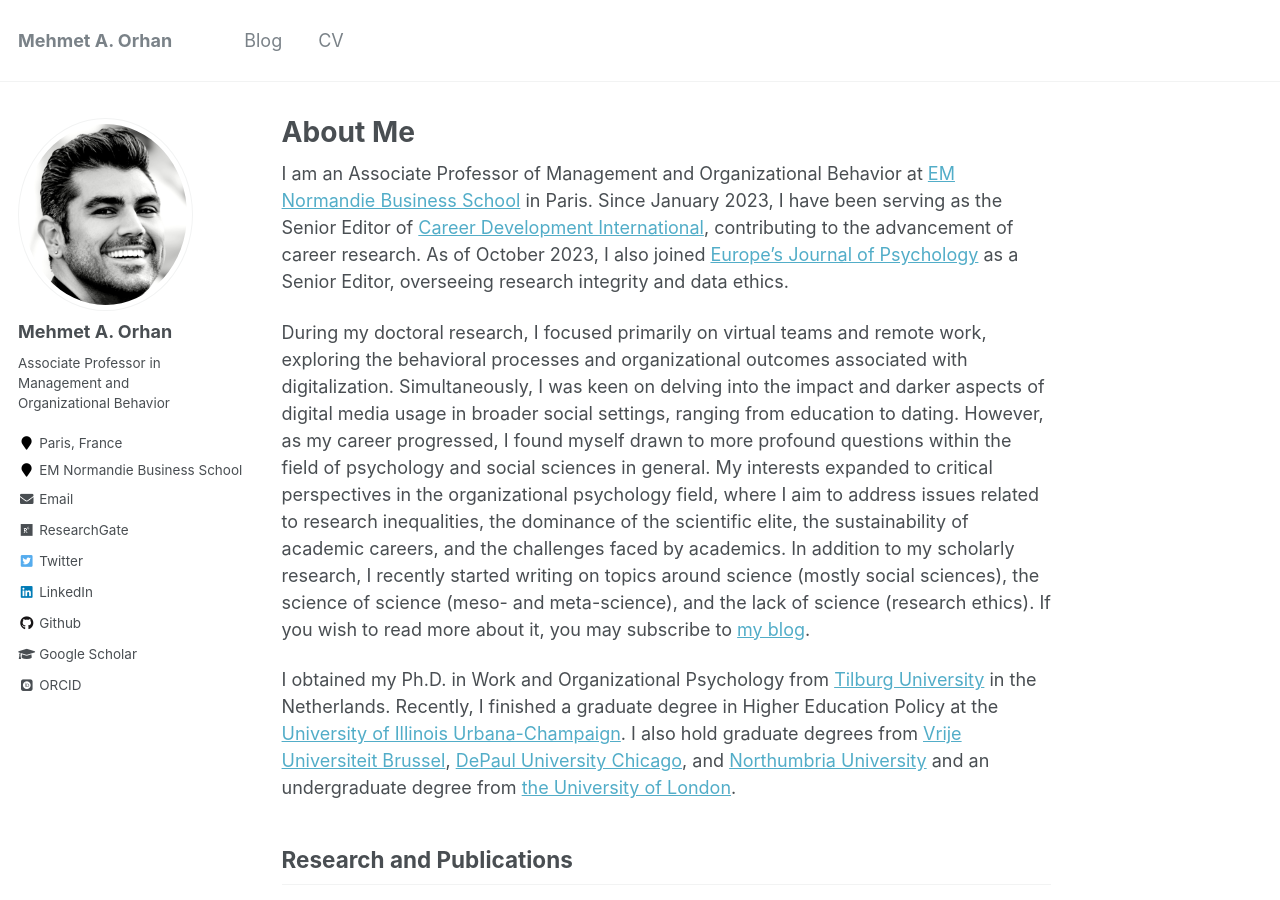
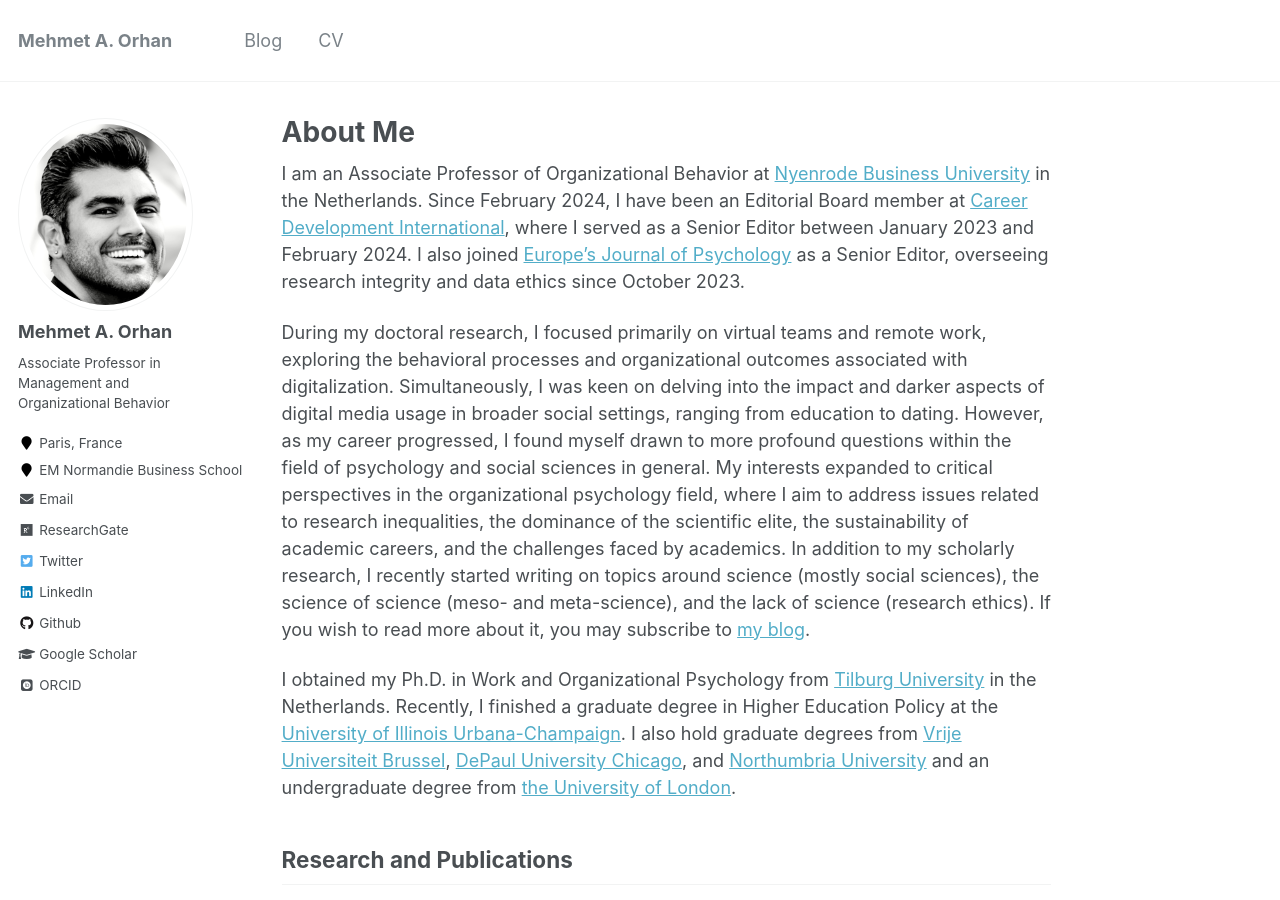
Before and after one commit to maorhan/maorhan.github.io, a Jekyll site: the page built from _pages/about.md, in a window 1280 px wide and 900 px high. Built offline with Jekyll 4.4.1, drawn with Linux system fonts in a browser that asks for light colours; some web fonts are replaced.

Commit message:
Update about.md

```diff
--- a/_pages/about.md
+++ b/_pages/about.md
@@ -8,7 +8,7 @@ redirect_from:
   - /about.html
 ---
 
-I am an Associate Professor of Management and Organizational Behavior at [EM Normandie Business School](https://en.em-normandie.com/) in Paris. Since January 2023, I have been serving as the Senior Editor of [Career Development International](https://www.emeraldgrouppublishing.com/journal/cdi), contributing to the advancement of career research. As of October 2023, I also joined [Europe's Journal of Psychology](https://ejop.psychopen.eu/index.php/ejop) as a Senior Editor, overseeing research integrity and data ethics.
+I am an Associate Professor of Organizational Behavior at [Nyenrode Business University](https://nyenrode.nl/) in the Netherlands. Since February 2024, I have been an Editorial Board member at [Career Development International](https://www.emeraldgrouppublishing.com/journal/cdi), where I served as a Senior Editor between January 2023 and February 2024. I also joined [Europe's Journal of Psychology](https://ejop.psychopen.eu/index.php/ejop) as a Senior Editor, overseeing research integrity and data ethics since October 2023.
 
 During my doctoral research, I focused primarily on virtual teams and remote work, exploring the behavioral processes and organizational outcomes associated with digitalization. Simultaneously, I was keen on delving into the impact and darker aspects of digital media usage in broader social settings, ranging from education to dating. However, as my career progressed, I found myself drawn to more profound questions within the field of psychology and social sciences in general. My interests expanded to critical perspectives in the organizational psychology field, where I aim to address issues related to research inequalities, the dominance of the scientific elite, the sustainability of academic careers, and the challenges faced by academics. In addition to my scholarly research, I recently started writing on topics around science (mostly social sciences), the science of science (meso- and meta-science), and the lack of science (research ethics). If you wish to read more about it, you may subscribe to [my blog](https://morhan.substack.com).
 
```
